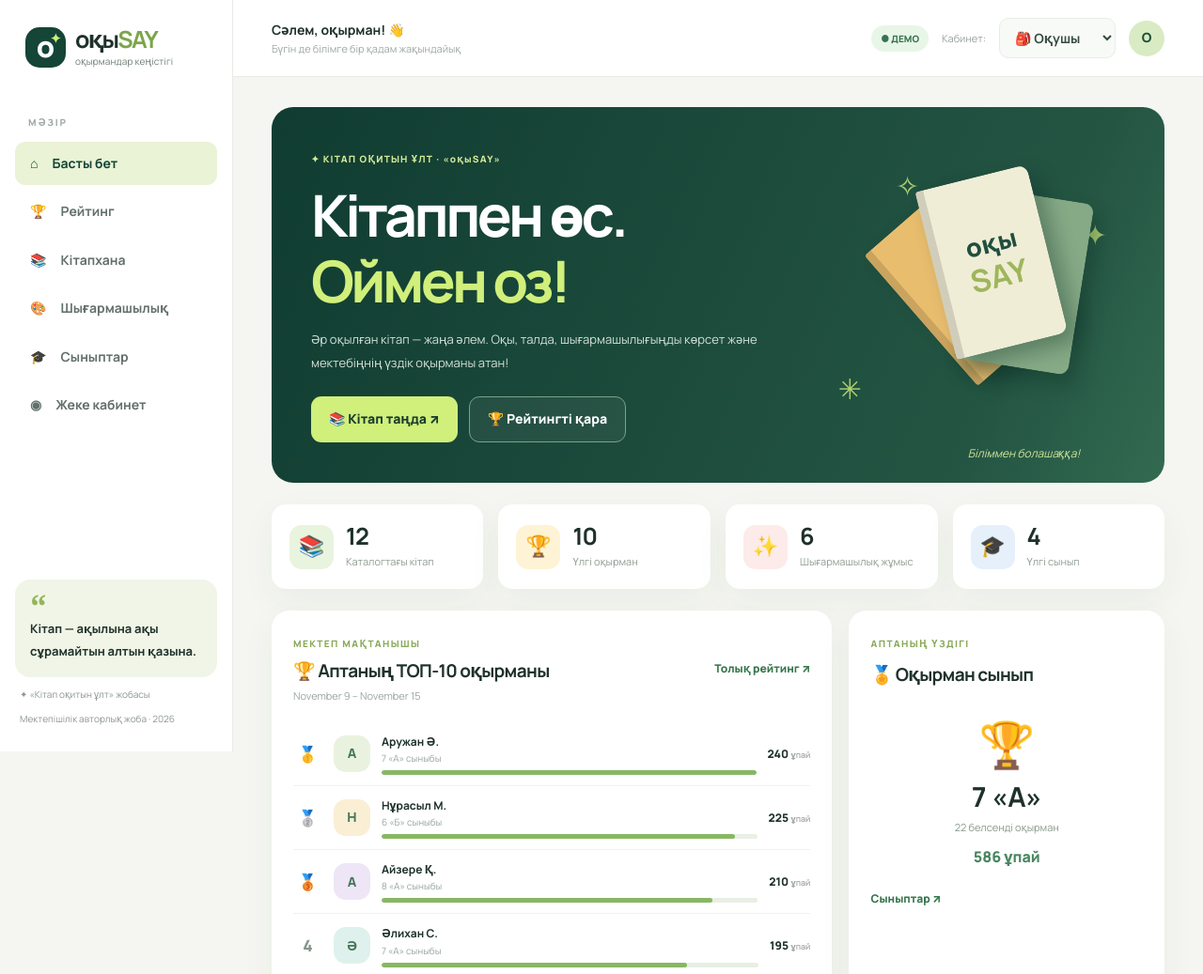
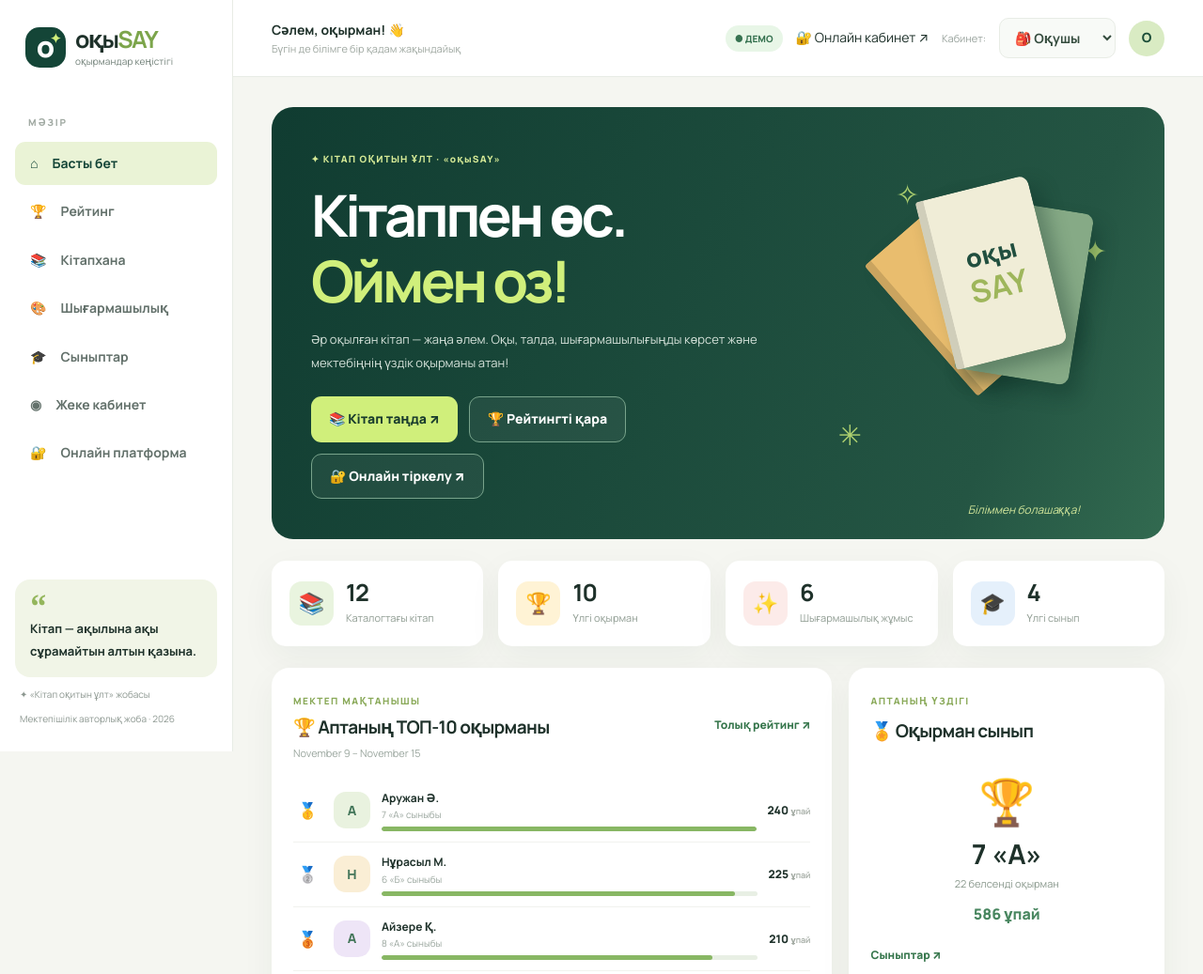
Before and after one commit to Tasolpan/oqysay, a plain HTML site: page index.html in a window 1280 px wide. Shown: the top 1037 px of the page at 94% size. Drawn offline with Linux system fonts and the light colour scheme.

Commit message:
Integrate oqySAY secure Supabase portal index.html

```diff
--- a/index.html
+++ b/index.html
@@ -1,12 +1,12 @@
 <!doctype html>
 <html lang="kk"><head><meta charset="UTF-8"><meta name="viewport" content="width=device-width,initial-scale=1"><meta name="theme-color" content="#123f33"><meta name="description" content="оқыSAY – мектеп оқырмандарының интерактивті платформасы"><title>оқыSAY — Кітаппен өс, оймен оз!</title><link rel="preconnect" href="https://fonts.googleapis.com"><link rel="preconnect" href="https://fonts.gstatic.com" crossorigin><link href="https://fonts.googleapis.com/css2?family=Manrope:wght@400;500;600;700;800&display=swap" rel="stylesheet"><link rel="stylesheet" href="style.css"><script src="app.js" defer></script></head>
 <body><div class="layout">
-<aside class="sidebar" id="sidebar"><a class="logo" href="#home"><span class="logo-symbol">о<span>✦</span></span><span><strong>оқы<span>SAY</span></strong><small>оқырмандар кеңістігі</small></span></a><span class="menu-label">МӘЗІР</span><nav id="nav"><a href="#home" data-page="home" class="active">⌂ <span>Басты бет</span></a><a href="#ranking" data-page="ranking">🏆 <span>Рейтинг</span></a><a href="#library" data-page="library">📚 <span>Кітапхана</span></a><a href="#creative" data-page="creative">🎨 <span>Шығармашылық</span></a><a href="#classes" data-page="classes">🎓 <span>Сыныптар</span></a><a href="#cabinet" data-page="cabinet">◉ <span>Жеке кабинет</span></a></nav><div class="side-bottom"><div class="quote"><span>“</span>Кітап — ақылына ақы сұрамайтын алтын қазына.</div><small>✦ «Кітап оқитын ұлт» жобасы</small><small>Мектепішілік авторлық жоба · 2026</small></div></aside>
+<aside class="sidebar" id="sidebar"><a class="logo" href="#home"><span class="logo-symbol">о<span>✦</span></span><span><strong>оқы<span>SAY</span></strong><small>оқырмандар кеңістігі</small></span></a><span class="menu-label">МӘЗІР</span><nav id="nav"><a href="#home" data-page="home" class="active">⌂ <span>Басты бет</span></a><a href="#ranking" data-page="ranking">🏆 <span>Рейтинг</span></a><a href="#library" data-page="library">📚 <span>Кітапхана</span></a><a href="#creative" data-page="creative">🎨 <span>Шығармашылық</span></a><a href="#classes" data-page="classes">🎓 <span>Сыныптар</span></a><a href="#cabinet" data-page="cabinet">◉ <span>Жеке кабинет</span></a><a href="cloud.html" class="online-link">🔐 <span>Онлайн платформа</span></a></nav><div class="side-bottom"><div class="quote"><span>“</span>Кітап — ақылына ақы сұрамайтын алтын қазына.</div><small>✦ «Кітап оқитын ұлт» жобасы</small><small>Мектепішілік авторлық жоба · 2026</small></div></aside>
 <div class="mobile-overlay" id="mobile-overlay"></div>
-<div class="body-col"><header class="topbar"><div class="welcome"><button class="menu-btn" id="menu-btn" aria-label="Мәзір">☰</button><div><strong>Сәлем, оқырман! 👋</strong><small>Бүгін де білімге бір қадам жақындайық</small></div></div><div class="top-controls"><span class="demo-pill">● ДЕМО</span><label for="role">Кабинет:</label><select id="role"><option value="student">🎒 Оқушы</option><option value="parent">👪 Ата-ана</option><option value="teacher">👩‍🏫 Мұғалім</option></select><button class="profile-circle" id="profile-button" aria-label="Кабинет">О</button></div></header>
+<div class="body-col"><header class="topbar"><div class="welcome"><button class="menu-btn" id="menu-btn" aria-label="Мәзір">☰</button><div><strong>Сәлем, оқырман! 👋</strong><small>Бүгін де білімге бір қадам жақындайық</small></div></div><div class="top-controls"><span class="demo-pill">● ДЕМО</span><a href="cloud.html" class="online-top-link">🔐 Онлайн кабинет ↗</a><label for="role">Кабинет:</label><select id="role"><option value="student">🎒 Оқушы</option><option value="parent">👪 Ата-ана</option><option value="teacher">👩‍🏫 Мұғалім</option></select><button class="profile-circle" id="profile-button" aria-label="Кабинет">О</button></div></header>
 <main>
-<section class="page active" id="page-home"><div class="hero"><div class="hero-content"><span class="hero-overline">✦ КІТАП ОҚИТЫН ҰЛТ · «оқыSAY»</span><h1>Кітаппен өс.<br><em>Оймен оз!</em></h1><p>Әр оқылған кітап — жаңа әлем. Оқы, талда, шығармашылығыңды көрсет және мектебіңнің үздік оқырманы атан!</p><div class="hero-actions"><button class="btn lime" data-go="library">📚 Кітап таңда ↗</button><button class="btn ghost-white" data-go="ranking">🏆 Рейтингті қара</button></div></div><div class="hero-graphic" aria-hidden="true"><span class="hero-star one">✧</span><span class="hero-star two">✦</span><span class="hero-star three">✳</span><div class="books-art"><div class="art-book art-one"></div><div class="art-book art-two"></div><div class="art-book art-three">оқы<br><b>SAY</b></div></div><span class="art-subtitle">Біліммен болашаққа!</span></div></div>
-<div class="stat-grid" id="stats"></div><div class="home-grid"><div class="panel"><div class="panel-head"><div><span class="eyebrow">МЕКТЕП МАҚТАНЫШЫ</span><h2>🏆 Аптаның ТОП-10 оқырманы</h2><p id="week-short"></p></div><button class="link-btn" data-go="ranking">Толық рейтинг ↗</button></div><div id="home-ranking"></div></div><div class="right-panels"><div class="panel"><span class="eyebrow">АПТАНЫҢ ҮЗДІГІ</span><h2>🏅 Оқырман сынып</h2><div id="best-class"></div><button class="link-btn" data-go="classes">Сыныптар ↗</button></div><div class="panel"><span class="eyebrow">АПТАНЫҢ КІТАБЫ</span><div class="week-book"><div class="cover art-cover">МЕНІҢ<br>АТЫМ<br><b>ҚОЖА</b><small>Б. Соқпақбаев</small></div><div><h3>«Менің атым Қожа»</h3><p>Арман, мінез, еркіндік туралы терең ой.</p><button class="link-btn" id="week-book">Кітапты ашу ↗</button></div></div></div></div></div><div class="section-heading"><div><span class="eyebrow">ШЫҒАРМАШЫЛЫҚ АЛАҢЫ</span><h2>Аптаның үздік жұмыстары</h2></div><button class="link-btn" data-go="creative">Барлығын көру ↗</button></div><div class="creative-grid" id="featured-creatives"></div><div class="callout"><div><b>🌱 Бір кітаптан баста — жүз арманға жет!</b><p>Кітап оқып, біліміңді тексеріп, ұпай жина.</p></div><button class="btn dark" data-go="library">Оқуды бастау →</button></div></section>
+<section class="page active" id="page-home"><div class="hero"><div class="hero-content"><span class="hero-overline">✦ КІТАП ОҚИТЫН ҰЛТ · «оқыSAY»</span><h1>Кітаппен өс.<br><em>Оймен оз!</em></h1><p>Әр оқылған кітап — жаңа әлем. Оқы, талда, шығармашылығыңды көрсет және мектебіңнің үздік оқырманы атан!</p><div class="hero-actions"><button class="btn lime" data-go="library">📚 Кітап таңда ↗</button><button class="btn ghost-white" data-go="ranking">🏆 Рейтингті қара</button><a class="btn ghost-white" href="cloud.html">🔐 Онлайн тіркелу ↗</a></div></div><div class="hero-graphic" aria-hidden="true"><span class="hero-star one">✧</span><span class="hero-star two">✦</span><span class="hero-star three">✳</span><div class="books-art"><div class="art-book art-one"></div><div class="art-book art-two"></div><div class="art-book art-three">оқы<br><b>SAY</b></div></div><span class="art-subtitle">Біліммен болашаққа!</span></div></div>
+<div class="stat-grid" id="stats"></div><div class="home-grid"><div class="panel"><div class="panel-head"><div><span class="eyebrow">МЕКТЕП МАҚТАНЫШЫ</span><h2>🏆 Аптаның ТОП-10 оқырманы</h2><p id="week-short"></p></div><button class="link-btn" data-go="ranking">Толық рейтинг ↗</button></div><div id="home-ranking"></div></div><div class="right-panels"><div class="panel"><span class="eyebrow">АПТАНЫҢ ҮЗДІГІ</span><h2>🏅 Оқырман сынып</h2><div id="best-class"></div><button class="link-btn" data-go="classes">Сыныптар ↗</button></div><div class="panel"><span class="eyebrow">АПТАНЫҢ КІТАБЫ</span><div class="week-book"><div class="cover art-cover">МЕНІҢ<br>АТЫМ<br><b>ҚОЖА</b><small>Б. Соқпақбаев</small></div><div><h3>«Менің атым Қожа»</h3><p>Арман, мінез, еркіндік туралы терең ой.</p><button class="link-btn" id="week-book">Кітапты ашу ↗</button></div></div></div></div></div><div class="section-heading"><div><span class="eyebrow">ШЫҒАРМАШЫЛЫҚ АЛАҢЫ</span><h2>Аптаның үздік жұмыстары</h2></div><button class="link-btn" data-go="creative">Барлығын көру ↗</button></div><div class="creative-grid" id="featured-creatives"></div><div class="callout"><div><b>🌱 Бір кітаптан баста — жүз арманға жет!</b><p>Кітап оқып, біліміңді тексеріп, ұпай жина.</p></div><a class="btn dark" href="cloud.html">Онлайн кабинетке кіру →</a></div></section>
 <section class="page" id="page-ranking"><div class="page-header"><span class="eyebrow">ЖЕТІСТІКТЕР МЕН НӘТИЖЕЛЕР</span><h1>🏆 Оқырмандар рейтингі</h1><p>Әр апта — жаңа мүмкіндік. Көшбасшыларды таны және өз нәтижеңді арттыр!</p></div><div class="toolbar"><div class="tabs"><button class="selected" data-week="current">Осы апта</button><button data-week="previous">Өткен апта</button></div><span class="muted" id="week-range"></span></div><div class="panel"><div class="podium" id="podium"></div><div id="full-ranking"></div></div><div class="section-heading"><h2>Сыныптар рейтингі</h2></div><div id="rank-classes" class="class-grid"></div></section>
 <section class="page" id="page-library"><div class="page-header"><span class="eyebrow">ОҚУҒА ШАБЫТ</span><h1>📚 Электронды кітапхана</h1><p>Қазақ және әлем әдебиетінен шығармалар таңда. Кітап туралы ақпарат оқып, шағын тест орында!</p></div><div class="filterbar"><label class="search-field">⌕ <input type="search" id="search" placeholder="Кітап немесе автор атын іздеу..."></label><select id="filter"><option value="all">Барлық санат</option><option value="kazakh">Қазақ әдебиеті</option><option value="world">Әлем әдебиеті</option><option value="children">Балалар әдебиеті</option><option value="poetry">Поэзия</option></select></div><p class="muted" id="catalog-count"></p><div class="book-grid" id="book-grid"></div></section>
 <section class="page" id="page-creative"><div class="page-header"><span class="eyebrow">ҚИЯЛЫҢА ЕРІК БЕР</span><h1>🎨 Шығармашылық шеберхана</h1><p>Кітаптан алған әсеріңді бейне, комикс немесе пікір түрінде таныт.</p></div><div class="creative-banner"><div><strong>✦ Оқырманның әр ойы құнды</strong><p>Үздік жұмыстар мұғалім тексергеннен кейін жарияланады.</p></div><button class="btn dark" id="send-work">+ Жұмыс ұсыну</button></div><div class="section-heading"><h2>🎬 Буктрейлерлер</h2></div><div id="trailers" class="creative-grid"></div><div class="section-heading"><h2>🖼️ Комикстер мен пікірлер</h2></div><div id="comics" class="creative-grid"></div></section>
```
